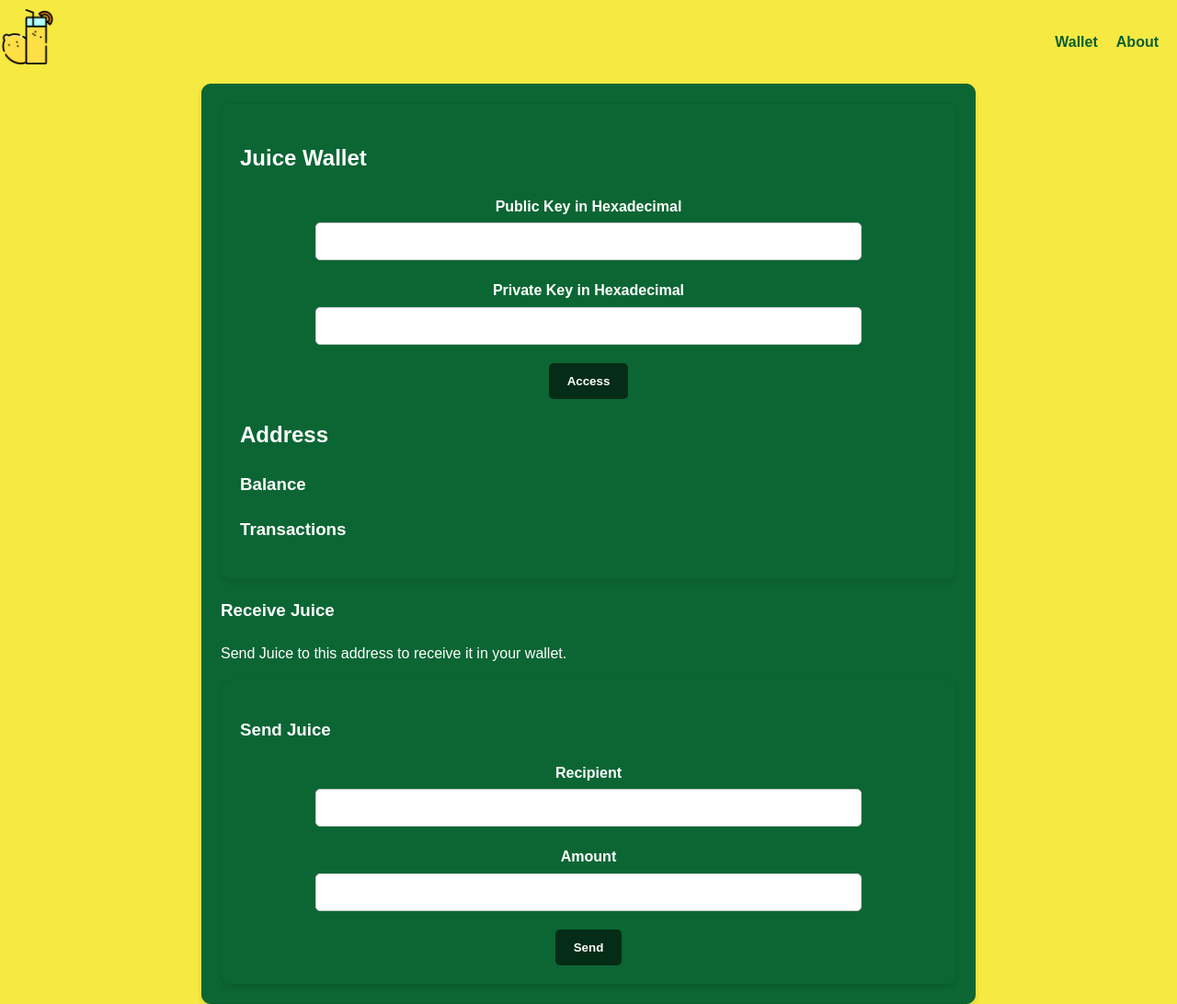
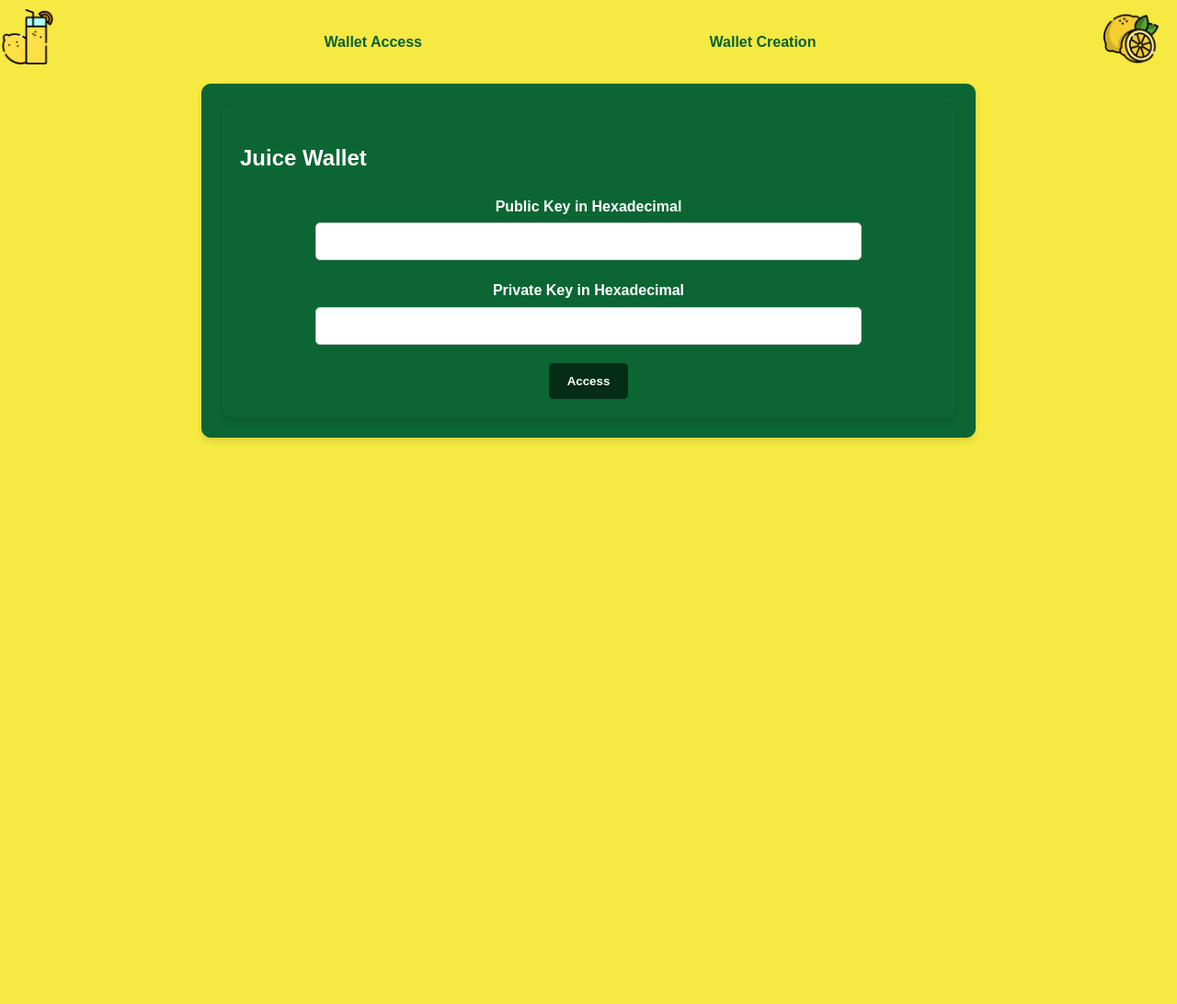
Before and after one commit to RaideNnigth/LemonJuiceBlockChain, a Flask app: page /wallet in a window 1280 px wide. Shown: the whole page at 92% size. After the commit the page ends 480 px from the top, so only its background shows below. Run offline with Flask 3, Linux system fonts and the light colour scheme.

Commit message:
wallet changes

```diff
--- a/src/static/css/main.css
+++ b/src/static/css/main.css
@@ -85,8 +85,19 @@ button[type="submit"]:hover {
 .navbar-logo {
     font-size: 24px;
     font-weight: bold;
-    color: #4A943A; /* Lemon Green */
+    color: #4A943A;
+    width: 60px; /* Adjust the width as needed */
+    height: auto; /* Maintain the aspect ratio */
 }
+
+.navbar-logo-wallet {
+    font-size: 24px;
+    font-weight: bold;
+    color: #4A943A;
+    width: 60px; /* Adjust the width as needed */
+    height: auto;
+}
+
 
 .navbar-links {
     list-style: none;
--- a/src/templates/base.html
+++ b/src/templates/base.html
@@ -15,10 +15,24 @@
             </a>
         </div>
         <ul class="navbar-links">
-            <li><a href="/wallet">Wallet</a></li>
-            <li><a href="/about">About</a></li>
-
+            <li><a href="/wallet">
+                Wallet Access
+                </a>
+            </li>
         </ul>
+        <ul class="navbar-links">
+            <li><a href="/wallet-create">
+                Wallet Creation
+                </a>
+            </li>
+        </ul>
+        <div class="navbar-links">
+            <li>
+                <a href="/about">
+                    <img src="{{ url_for('static', filename='images/about-icon.png') }}" alt="About Icon" class="navbar-logo-wallet">
+                </a>
+            </li>
+        </div>
     </nav>
 
     <div class="container">
--- a/src/templates/wallet.html
+++ b/src/templates/wallet.html
@@ -19,32 +19,5 @@
             </div>
             <button type="submit" class="btn btn-primary">Access</button>
         </form>
-
-        <h2>Address</h2>
-            <p>{{ address }}</p>
-        <h3>Balance</h3>
-            <p>{{ balance }}</p>
-        <h3>Transactions</h3>
-            <p>{{ transactions }}</p>
-    </div>
-    <div>
-        <h3>Receive Juice</h3>
-        <p>Send Juice to this address to receive it in your wallet.</p>
-        <p>{{ address }}</p>
-    </div>
-    <div Class='container'>
-        <h3>Send Juice</h3>
-        <form method="post">
-            <input type="hidden" name="csrf_token" value="">
-            <div class="form-group">
-                <label for="recipient">Recipient</label>
-                <input type="text" id="recipient" name="recipient" required>
-            </div>
-            <div class="form-group">
-                <label for="amount">Amount</label>
-                <input type="text" id="amount" name="amount" required>
-            </div>
-            <button type="submit" class="btn btn-primary">Send</button>
-        </form>
     </div>
 {% endblock %}
```
Also changed, not shown: src/static/images/about-icon.png (added), src/static/images/juice_wallet.png (added), src/static/images/wallet-icon.png (added).
